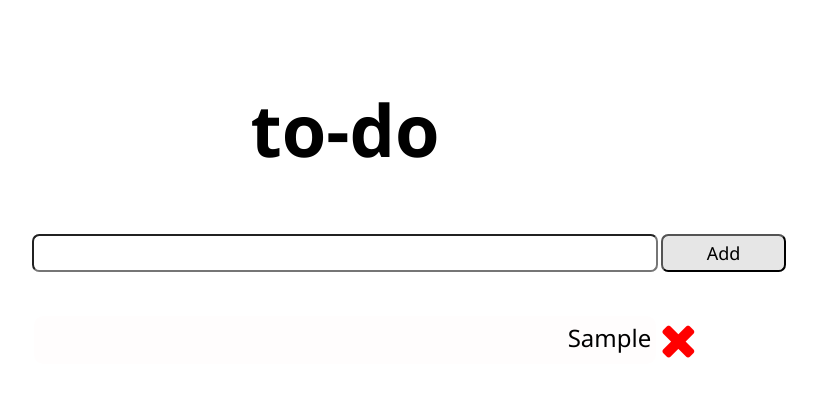
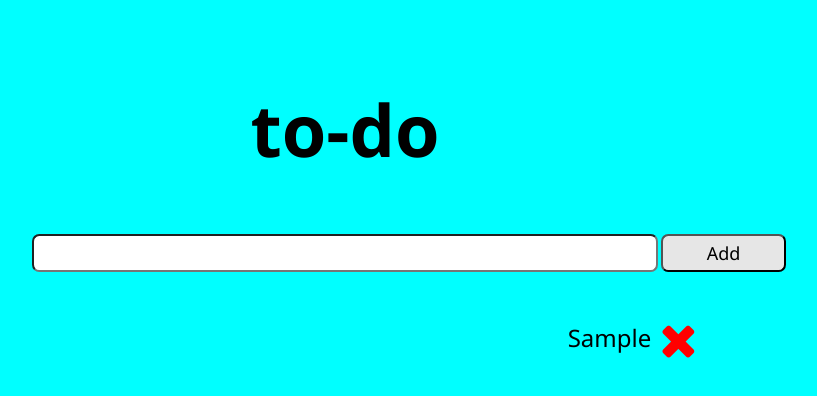
Before and after one commit to chrisdetmering/AdamRohdeTodoAppRefactor, a plain HTML site: page index.html in a window 1280 px wide. Both pictures are taken after typing "Sample" into the empty fields and a click on the button "Add". Shown: the whole page, without its empty margins (295-1112 px from the left). Drawn offline with Linux system fonts and the light colour scheme.

Commit message:
new background color

```diff
--- a/assets/style.css
+++ b/assets/style.css
@@ -1,3 +1,11 @@
+html{
+background-color: aqua;
+
+
+}
+
+
+
 .title-wrapper{
 
     display:grid;
@@ -102,7 +110,7 @@
 }
 
 #todo-list-item > div{
-    background: rgb(255, 253, 253);
+    background: aqua;
     width: 100%;
     padding: 5px;
     font-size: x-large;
```
